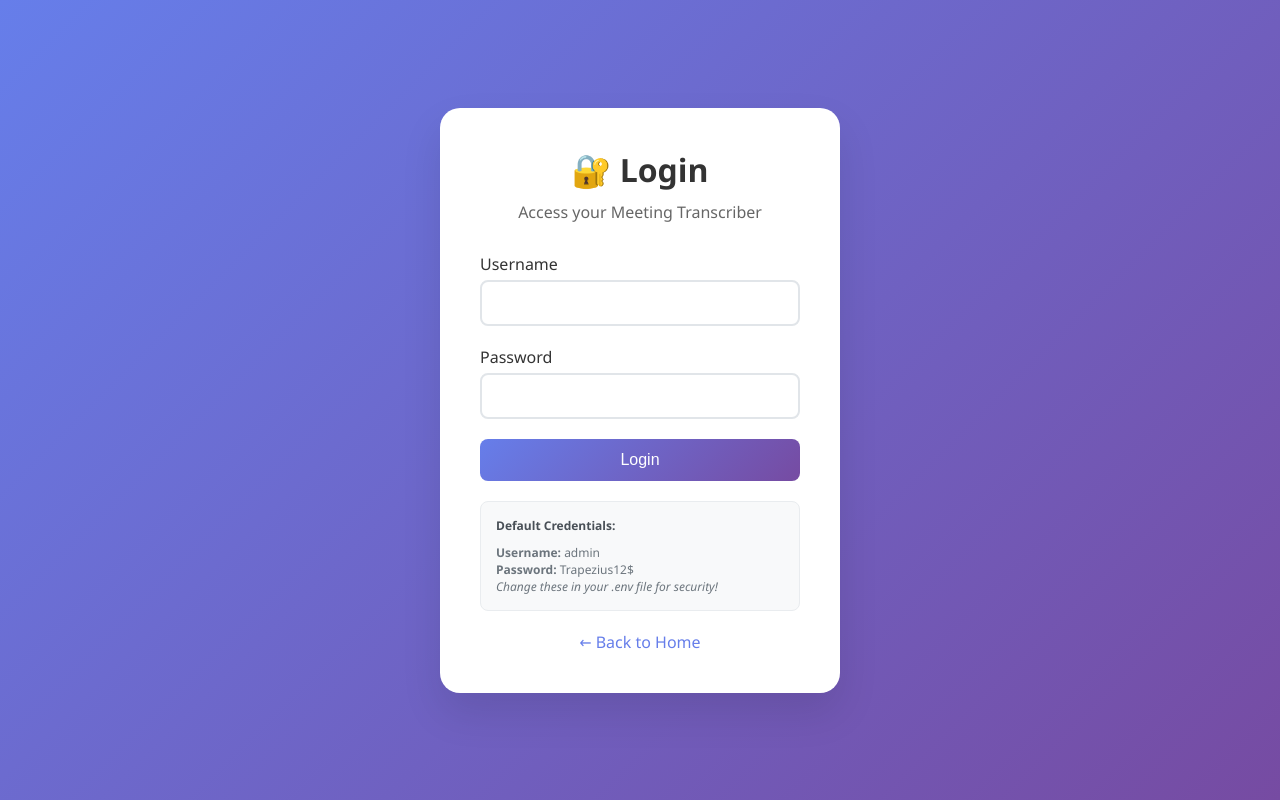
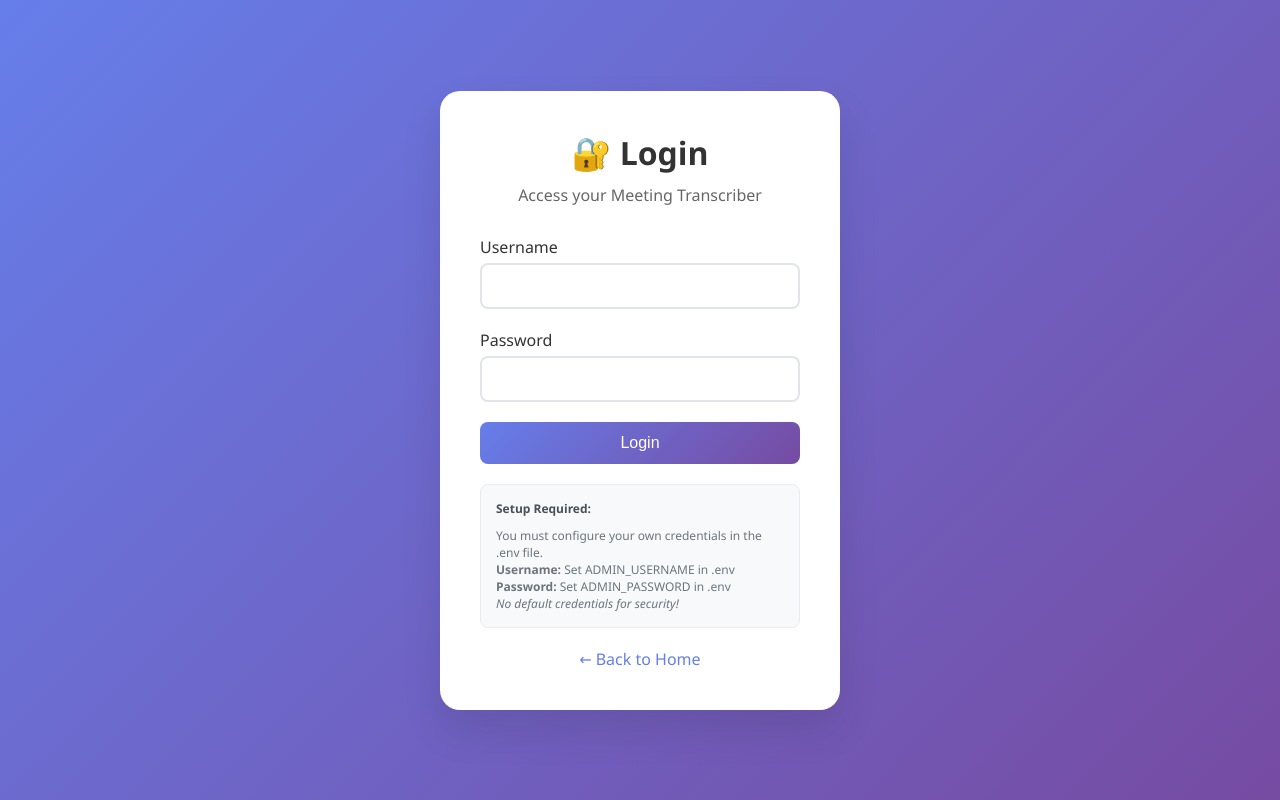
Before and after one commit to theroosterjones/meeting_transcriber, a Flask app: page /login in a window 1280 px wide. Run offline with Flask 3, Linux system fonts and the light colour scheme.

Commit message:
Fix security issue: Remove default password from public files
- Remove actual password from env_example.txt (now shows placeholder)
- Remove default password from app.py (requires user configuration)
- Update login page to show setup instructions instead of credentials
- Update README with security note about required configuration
- Force users to set their own credentials for security
- No default working credentials - users must configure their own

```diff
--- a/app.py
+++ b/app.py
@@ -31,7 +31,7 @@ if not os.path.exists(UPLOAD_FOLDER):
 
 # Simple user credentials (in production, use a database and hashed passwords)
 USERS = {
-    os.getenv('ADMIN_USERNAME', 'admin'): os.getenv('ADMIN_PASSWORD', 'Trapezius12$')
+    os.getenv('ADMIN_USERNAME', 'admin'): os.getenv('ADMIN_PASSWORD', 'your_secure_password_here')
 }
 
 def login_required(f):
@@ -224,7 +224,7 @@ if __name__ == '__main__':
     # Check if admin credentials are configured
     if not os.getenv('ADMIN_USERNAME') or not os.getenv('ADMIN_PASSWORD'):
         print("Warning: ADMIN_USERNAME or ADMIN_PASSWORD not found in environment variables.")
-        print("Using default credentials: admin/Trapezius12$")
         print("Please set ADMIN_USERNAME and ADMIN_PASSWORD in the .env file for security.")
+        print("Default credentials will not work - you must configure your own.")
 
     app.run(debug=True, host='0.0.0.0', port=5000)
--- a/env_example.txt
+++ b/env_example.txt
@@ -4,7 +4,7 @@ OPENAI_API_KEY=your_openai_api_key_here
 
 # Admin Login Credentials (CHANGE THESE FOR SECURITY!)
 ADMIN_USERNAME=admin
-ADMIN_PASSWORD=Trapezius12$
+ADMIN_PASSWORD=your_secure_password_here
 
 # Optional: Configure other settings
 # FLASK_ENV=development
--- a/templates/login.html
+++ b/templates/login.html
@@ -177,10 +177,11 @@
         </form>
 
         <div class="credentials-info">
-            <h4>Default Credentials:</h4>
-            <p><strong>Username:</strong> admin</p>
-            <p><strong>Password:</strong> Trapezius12$</p>
-            <p><em>Change these in your .env file for security!</em></p>
+            <h4>Setup Required:</h4>
+            <p>You must configure your own credentials in the .env file.</p>
+            <p><strong>Username:</strong> Set ADMIN_USERNAME in .env</p>
+            <p><strong>Password:</strong> Set ADMIN_PASSWORD in .env</p>
+            <p><em>No default credentials for security!</em></p>
         </div>
 
         <div class="back-link">
```
Also changed, not shown: README.md.
